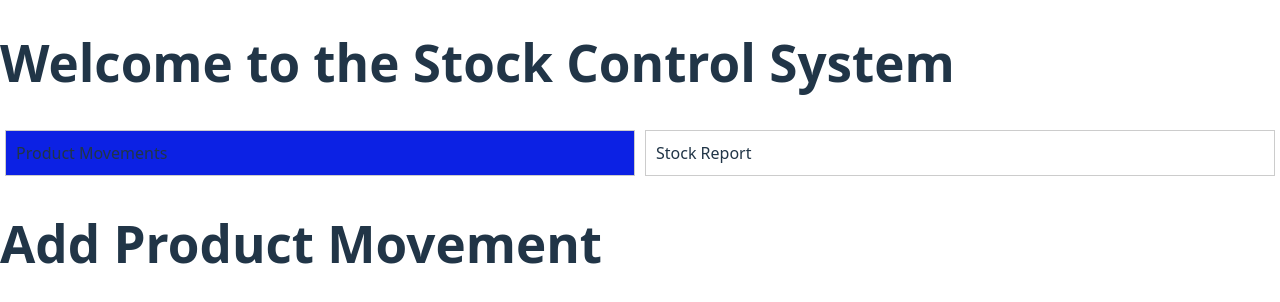
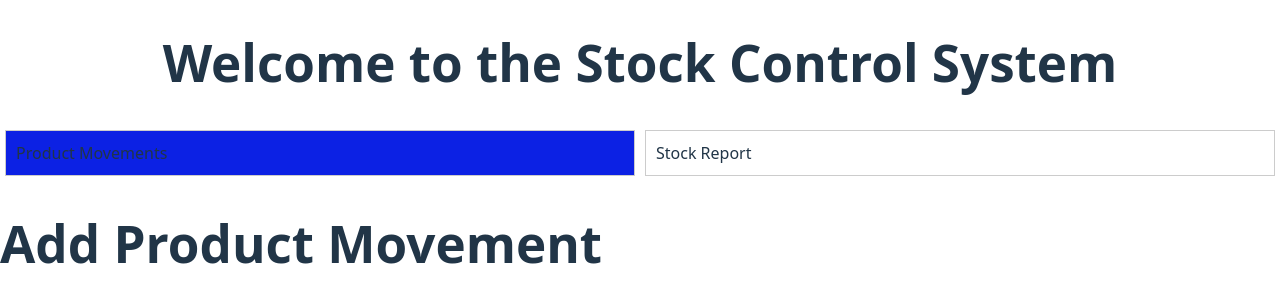
Before and after one commit to thiagoauper/stock-control, a React (Vite) app in the folder stock-control-ui-react/: page / in a window 1280 px wide. Shown: the top 302 px of the page. Built offline with nearby package versions, Linux system fonts and the light colour scheme.

Commit message:
Tweaking layout.

```diff
--- a/stock-control-ui-react/src/App.css
+++ b/stock-control-ui-react/src/App.css
@@ -1,3 +1,6 @@
+#mainTitle {
+  text-align: center;
+}
 
 .flex-container {
   display: flex;
--- a/stock-control-ui-react/src/App.jsx
+++ b/stock-control-ui-react/src/App.jsx
@@ -13,7 +13,7 @@ function App() {
 
   return (
     <>
-      <h1>Welcome to the Stock Control System</h1>
+      <h1 id="mainTitle">Welcome to the Stock Control System</h1>
 
       <div className='flex-container'>
         <div className={`flex-item ${displayProductMovements ? 'selected' : ''}`} onClick={() => setDisplayProductMovements(true)}>
```
